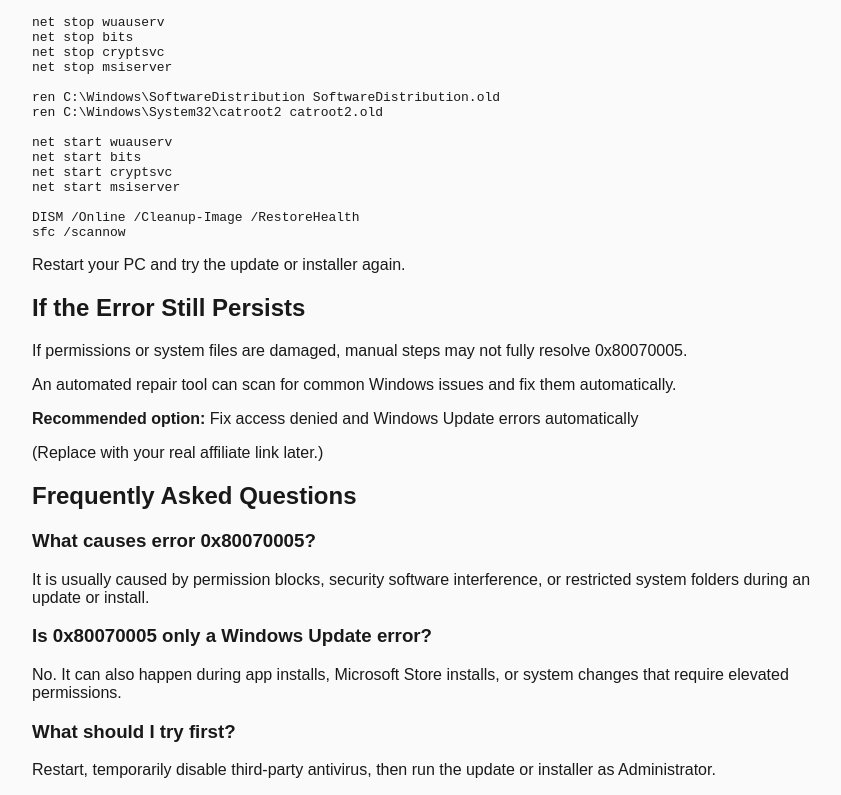
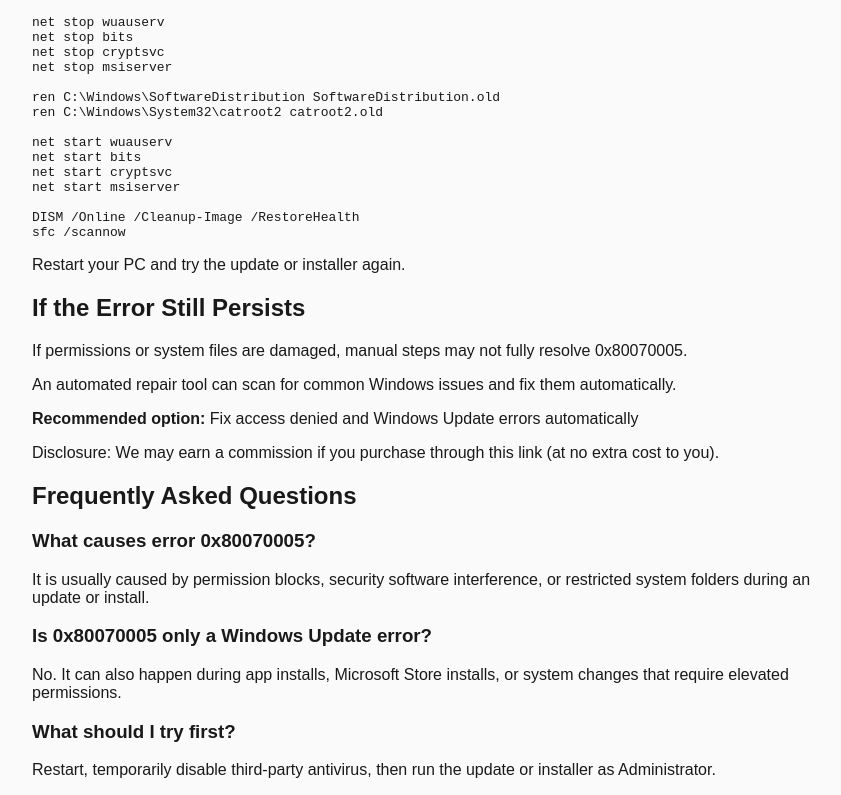
Before and after one commit to jbolton122424/my-windows-fix-site, a Next.js app: page /fix/0x80070005 in a window 1280 px wide. Shown: the part 668-1463 px from the top of the page, without its empty margins (202-1043 px from the left). Built offline with nearby package versions, Linux system fonts and the light colour scheme.

Commit message:
Fix affiliate callout fields and remove placeholders in fixes data

```diff
--- a/app/fixes.ts
+++ b/app/fixes.ts
@@ -42,8 +42,9 @@
         "An automated Windows repair tool can scan for common issues and repair them automatically.",
       ],
       ctaText: "Fix Windows Update errors automatically with this repair tool",
-      href: "YOUR_AFFILIATE_LINK_HERE",
-      note: "(Replace with your real affiliate link later.)",
+      href: "https://outebytech.com/W5mgq4g8",
+      note:
+        "Disclosure: We may earn a commission if you purchase through this link (at no extra cost to you).",
     },
     faq: [
       {
@@ -106,8 +107,9 @@
         "An automated repair tool can scan for common Windows issues and fix them automatically.",
       ],
       ctaText: "Fix access denied and Windows Update errors automatically",
-      href: "YOUR_AFFILIATE_LINK_HERE",
-      note: "(Replace with your real affiliate link later.)",
+      href: "https://outebytech.com/W5mgq4g8",
+      note:
+        "Disclosure: We may earn a commission if you purchase through this link (at no extra cost to you).",
     },
     faq: [
       {
@@ -160,8 +162,9 @@
         "An automated Windows repair tool can scan for common configuration issues and repair them automatically.",
       ],
       ctaText: "Fix Windows network and update errors automatically",
-      href: "YOUR_AFFILIATE_LINK_HERE",
-      note: "(Replace with your real affiliate link later.)",
+      href: "https://outebytech.com/W5mgq4g8",
+      note:
+        "Disclosure: We may earn a commission if you purchase through this link (at no extra cost to you).",
     },
     faq: [
       {
@@ -224,8 +227,9 @@
         "An automated repair tool can scan for common Windows component problems and repair them automatically.",
       ],
       ctaText: "Fix Windows Update component issues automatically",
-      href: "YOUR_AFFILIATE_LINK_HERE",
-      note: "(Replace with your real affiliate link later.)",
+      href: "https://outebytech.com/W5mgq4g8",
+      note:
+        "Disclosure: We may earn a commission if you purchase through this link (at no extra cost to you).",
     },
     faq: [
       {
@@ -277,8 +281,9 @@
         "An automated repair tool can scan for system corruption and repair common Windows problems automatically.",
       ],
       ctaText: "Fix Windows file corruption automatically",
-      href: "YOUR_AFFILIATE_LINK_HERE",
-      note: "(Replace with your real affiliate link later.)",
+      href: "https://outebytech.com/W5mgq4g8",
+      note:
+        "Disclosure: We may earn a commission if you purchase through this link (at no extra cost to you).",
     },
     faq: [
       {
@@ -341,8 +346,9 @@
         "An automated repair tool can scan and fix many common Windows issues automatically.",
       ],
       ctaText: "Fix Windows Update configuration issues automatically",
-      href: "YOUR_AFFILIATE_LINK_HERE",
-      note: "(Replace with your real affiliate link later.)",
+      href: "https://outebytech.com/W5mgq4g8",
+      note:
+        "Disclosure: We may earn a commission if you purchase through this link (at no extra cost to you).",
     },
     faq: [
       {
@@ -395,8 +401,9 @@
         "An automated repair tool can scan for Windows configuration issues and repair common problems automatically.",
       ],
       ctaText: "Fix Windows secure connection errors automatically",
-      href: "YOUR_AFFILIATE_LINK_HERE",
-      note: "(Replace with your real affiliate link later.)",
+      href: "https://outebytech.com/W5mgq4g8",
+      note:
+        "Disclosure: We may earn a commission if you purchase through this link (at no extra cost to you).",
     },
     faq: [
       {
@@ -458,8 +465,9 @@
         "An automated repair tool can scan for Windows issues and help stabilize updates.",
       ],
       ctaText: "Fix Windows Update issues automatically",
-      href: "YOUR_AFFILIATE_LINK_HERE",
-      note: "(Replace with your real affiliate link later.)",
+      href: "https://outebytech.com/W5mgq4g8",
+      note:
+        "Disclosure: We may earn a commission if you purchase through this link (at no extra cost to you).",
     },
     faq: [
       {
@@ -519,7 +527,7 @@
         "An automated Windows repair tool can scan for common causes like corrupted system files and broken update components.",
       ],
       ctaText: "Fix Windows install/update errors automatically with this repair tool",
-      href: "YOUR_AFFILIATE_LINK_HERE",
+      href: "https://outebytech.com/W5mgq4g8",
       note:
         "Disclosure: We may earn a commission if you purchase through this link (at no extra cost to you).",
     },
@@ -573,7 +581,7 @@
         "An automated repair tool can scan for common corruption issues and fix many problems without manual command-line steps.",
       ],
       ctaText: "Repair Windows system files automatically with this tool",
-      href: "YOUR_AFFILIATE_LINK_HERE",
+      href: "https://outebytech.com/W5mgq4g8",
       note:
         "Disclosure: We may earn a commission if you purchase through this link (at no extra cost to you).",
     },
@@ -626,7 +634,7 @@
         "An automated Windows repair tool can scan and fix deep system corruption automatically.",
       ],
       ctaText: "Fix Windows Update corruption automatically",
-      href: "YOUR_AFFILIATE_LINK_HERE",
+      href: "https://outebytech.com/W5mgq4g8",
       note:
         "Disclosure: We may earn a commission if you purchase through this link (at no extra cost to you).",
     },
```
